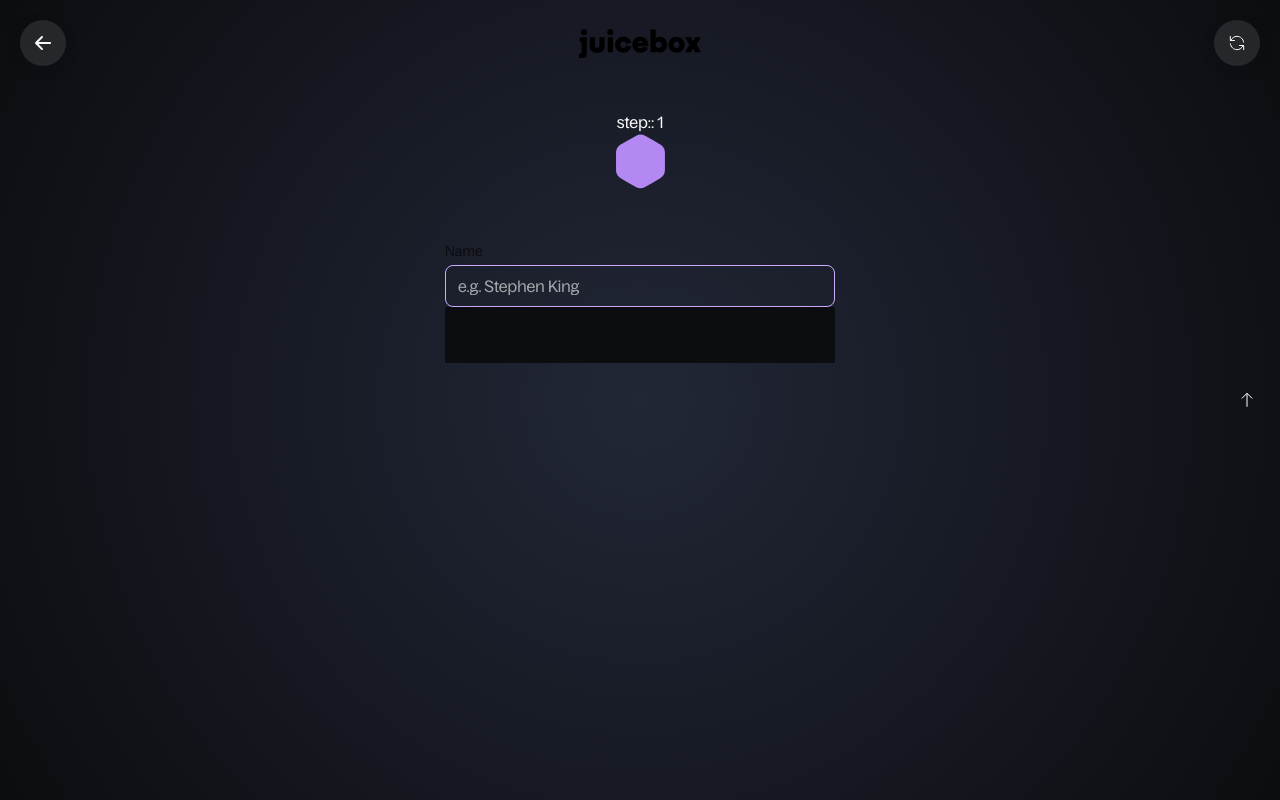
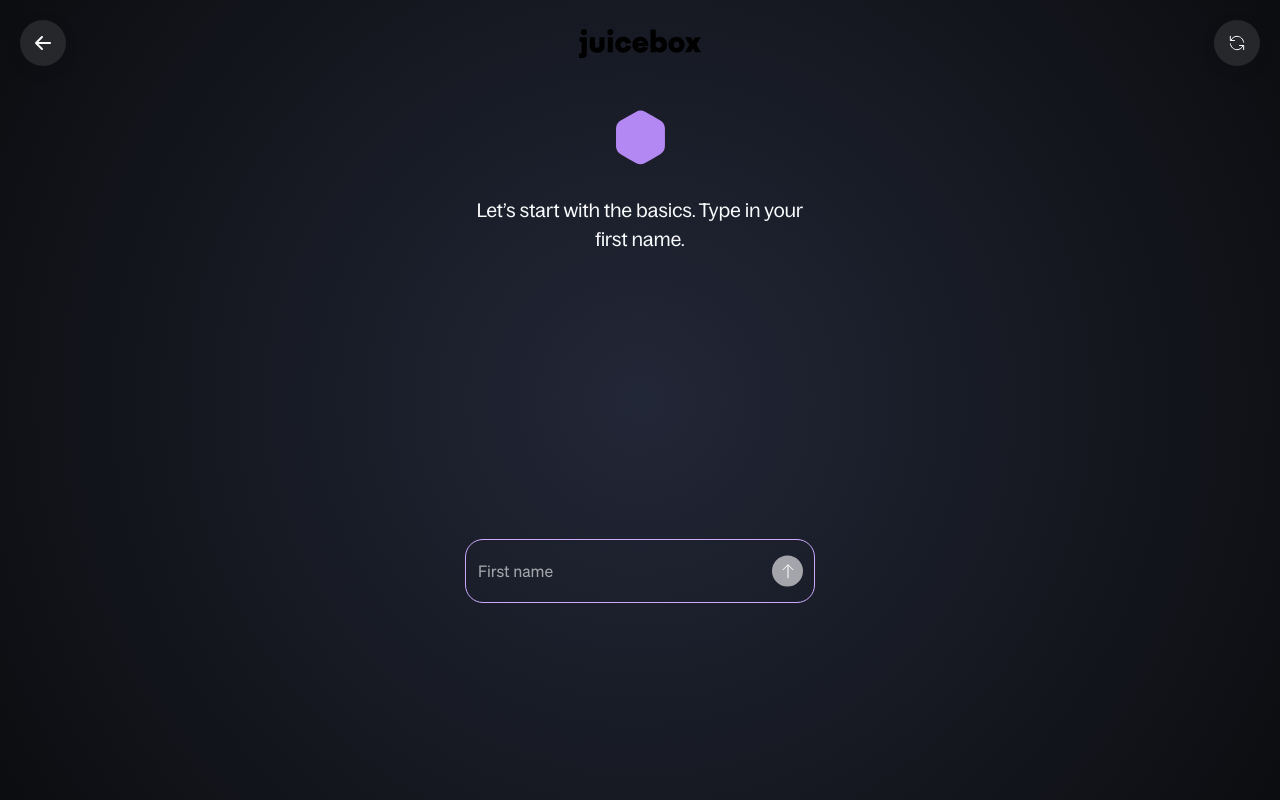
Before and after one commit to devsigner-sunny/juicebox, a Next.js app: page /multistepform in a window 1280 px wide. Built offline with nearby package versions, Linux system fonts and the light colour scheme.

Commit message:
update multistepform styling

```diff
--- a/app/multistepform/page.tsx
+++ b/app/multistepform/page.tsx
@@ -8,9 +8,7 @@ export default function MultistepForm() {
   return (
     <FormStepProvider>
       <FormProvider>
-        <section>
-          <FormStep />
-        </section>
+        <FormStep />
       </FormProvider>
     </FormStepProvider>
   );
--- a/app/template.tsx
+++ b/app/template.tsx
@@ -23,7 +23,7 @@ export default function Template({ children }: { children: React.ReactNode }) {
     <div
       className={`${
         isPageHeight ? "__main-min-screen-height" : "border-red-500"
-      }  max-w-[390px] mx-auto template`}
+      }  max-w-[390px] px-5 mx-auto template`}
     >
       <div className="absolute top-0 left-0 -z-[1] w-full h-full pointer-events-none bg-brand-gradient"></div>
       <SmoothScrolling>{children}</SmoothScrolling>
--- a/components/Button/Button.tsx
+++ b/components/Button/Button.tsx
@@ -1,6 +1,5 @@
 import React, { FC, ReactNode } from "react";
 import { twMerge } from "tailwind-merge";
-import Link from "next/link";
 import { sohne } from "@/fonts";
 import "./button.css";
 
--- a/components/Button/button.css
+++ b/components/Button/button.css
@@ -1,5 +1,5 @@
 .__btn {
-  @apply overflow-hidden cursor-pointer text-center self-stretch max-w-full bg-slate-100 rounded-2xl min-h-[60px] shadow-[0px_0px_0px_rgba(255,255,255,0.34)];
+  @apply overflow-hidden cursor-pointer text-center self-stretch max-w-full rounded-[18px] min-h-[60px] shadow-[0px_0px_0px_rgba(255,255,255,0.34)];
 }
 .__btn > * {
   @apply min-h-[60px];
--- a/components/form/FormFooter/index.tsx
+++ b/components/form/FormFooter/index.tsx
@@ -7,44 +7,32 @@ interface FormFooterProps {
   handleGoForwardStep: () => void;
 }
 
-export function FormFooter({
-  handleGoBack,
-  handleGoForwardStep,
-}: FormFooterProps) {
+export function FormFooter({ handleGoForwardStep }: FormFooterProps) {
   const { currentStep, totalSteps } = useFormStep();
   const isLastStep = currentStep === totalSteps;
 
   return (
-    <footer className="sunny p-4 bg-brand-black flex justify-between items-center">
-      <button
-        autoFocus
-        role="button"
-        onClick={handleGoBack}
-        className={`border-none text-sm text-grey font-medium ${
-          currentStep === 1 ? "invisible" : "visible"
-        } sm:text-base`}
-      >
-        Go backs
-      </button>
-
-      <button
-        onClick={handleGoForwardStep}
-        className="p-3 absolute top-1/2 translate-y-[-50%] right-3"
-      >
+    <>
       {isLastStep ? (
         <Button
           label="Continue"
           type="invert"
           onClick={handleGoForwardStep}
-            className="p-3 absolute top-1/2 translate-y-[-50%] right-3"
+          className="mt-auto"
         />
       ) : (
+        <button
+          role="button"
+          onClick={handleGoForwardStep}
+          className="
+					absolute top-1/2 right-3 translate-y-[-50%] w-[31px] h-[31px] rounded-full bg-white/60 grid place-items-center hover:bg-white/40 focus:outline-brand-primary focus:bg-white/40"
+        >
           <ArrowTop
             size={18}
             className="transition fill-neutral-50/60 hover:fill-white"
           />
+        </button>
       )}
-      </button>
-    </footer>
+    </>
   );
 }
--- a/components/form/FormStep/Summary/index.tsx
+++ b/components/form/FormStep/Summary/index.tsx
@@ -3,6 +3,7 @@ import { useEffect, useState } from "react";
 import { useForm } from "@/hooks/use-form";
 import { useFormStep } from "@/hooks/use-form-step";
 import { FormFooter } from "@/components/Form/FormFooter";
+import { FormHeader } from "@/components/Form/FormHeader";
 
 export function Summary() {
   const [submitted, setSubmitted] = useState(false);
@@ -27,9 +28,11 @@ export function Summary() {
 
   return (
     <>
-      <h2>Summary</h2>
-      <h3>name: {nameField.value} </h3>
-      <h3>email: {emailField.value} </h3>
+      <FormHeader>
+        Thanks, {nameField.value}! Now, it’s time to get a reality check. <br />
+        <br />
+        This will take 2-3 minutes.
+      </FormHeader>
       <FormFooter
         handleGoForwardStep={handleGoForwardStep}
         handleGoBack={handlePreviousStep}
--- a/components/form/FormStep/UserEmail/index.tsx
+++ b/components/form/FormStep/UserEmail/index.tsx
@@ -5,6 +5,7 @@ import { ACTIONS } from "@/contexts/form";
 
 import { TextInput } from "@/components/Form/TextInput";
 import { FormFooter } from "@/components/Form/FormFooter";
+import { FormHeader } from "@/components/Form/FormHeader";
 
 export function UserEmail() {
   const { emailField, dispatchEmailField } = useForm();
@@ -43,10 +44,13 @@ export function UserEmail() {
 
   return (
     <>
-      <div className="mt-5 flex flex-col gap-4">
+      <FormHeader>
+        How should we contact you? Type in your email address.
+      </FormHeader>
+      <div className="field relative mt-auto">
         <TextInput
-          label="Email Address"
-          placeholder="e.g. stephenking@lorem.com"
+          label="Email address"
+          placeholder="Email address"
           value={emailField.value}
           onChange={(value: string) =>
             dispatchEmailField({ type: ACTIONS.SET_VALUE, value })
@@ -55,11 +59,11 @@ export function UserEmail() {
           clearError={() => dispatchEmailField({ type: ACTIONS.CLEAR_ERROR })}
           hasError={emailField.hasError}
         />
+        <FormFooter
+          handleGoForwardStep={handleGoForwardStep}
+          handleGoBack={handlePreviousStep}
+        />
       </div>
-      <FormFooter
-        handleGoForwardStep={handleGoForwardStep}
-        handleGoBack={handlePreviousStep}
-      />
     </>
   );
 }
--- a/components/form/FormStep/UserName/index.tsx
+++ b/components/form/FormStep/UserName/index.tsx
@@ -1,12 +1,11 @@
 "use client";
 
-import { Fragment } from "react";
 import { useFormStep } from "@/hooks/use-form-step";
 import { useForm } from "@/hooks/use-form";
 import { ACTIONS } from "@/contexts/form";
-
 import { TextInput } from "@/components/Form/TextInput";
 import { FormFooter } from "@/components/Form/FormFooter";
+import { FormHeader } from "@/components/Form/FormHeader";
 
 export function UserName() {
   const { nameField, dispatchNameField } = useForm();
@@ -34,11 +33,14 @@ export function UserName() {
   }
 
   return (
-    <Fragment>
-      <div className="mt-5 flex flex-col gap-4">
+    <>
+      <FormHeader>
+        Let’s start with the basics. Type in your first name.
+      </FormHeader>
+      <div className="field relative mt-auto">
         <TextInput
-          label="Name"
-          placeholder="e.g. Stephen King"
+          label="First name"
+          placeholder="First name"
           value={nameField.value}
           onChange={(value: string) =>
             dispatchNameField({ type: ACTIONS.SET_VALUE, value })
@@ -47,11 +49,11 @@ export function UserName() {
           clearError={() => dispatchNameField({ type: ACTIONS.CLEAR_ERROR })}
           hasError={nameField.hasError}
         />
+        <FormFooter
+          handleGoForwardStep={handleGoForwardStep}
+          handleGoBack={handlePreviousStep}
+        />
       </div>
-      <FormFooter
-        handleGoForwardStep={handleGoForwardStep}
-        handleGoBack={handlePreviousStep}
-      />
-    </Fragment>
+    </>
   );
 }
--- a/components/form/FormStep/index.tsx
+++ b/components/form/FormStep/index.tsx
@@ -24,9 +24,8 @@ export function FormStep() {
   const { currentStep } = useFormStep();
 
   return (
-    <div className="flex flex-col w-full">
+    <div className="flex flex-col w-full min-h-[517px]">
       <div className="grid pt-6 pb-8 place-items-center">
-        <span>step:: {currentStep}</span>
         <Lottie
           animationData={lottieJson}
           play={currentStep == 3 ? true : false}
--- a/components/form/TextInput.tsx
+++ b/components/form/TextInput.tsx
@@ -1,3 +1,5 @@
+import { sohne } from "@/fonts";
+import { useFormStep } from "@/hooks/use-form-step";
 interface TextInputProps {
   label: string;
   placeholder: string;
@@ -23,20 +25,26 @@ export function TextInput({
   }
 
   return (
-    <div className="flex flex-col gap-1">
-      <div className="flex items-center justify-between">
-        <label className="text-brand-black text-xs sm:text-sm	">{label}</label>
-        {hasError && (
-          <span className="text-red text-xs sm:text-sm">{errorMessage}</span>
-        )}
+    <div className="flex flex-col">
+      <div className="flex flex-col items-start">
+        <label className="text-brand-black text-xs h-0 invisible">
+          {label}
+        </label>
+        <span
+          className={`text-red-500 text-sm absolute translate-y-[-100%] transition ${
+            hasError ? "opacity-100" : "opacity-0 top-3"
+          }`}
+        >
+          {errorMessage}
+        </span>
       </div>
       <input
         className={`
-          bg-transparent px-3 py-2 rounded-lg border-[1px] text-brand-black
+          cursor-pointer bg-transparent min-h-[60px] px-3 py-[19px] rounded-[18px] border-[1px] text-white text-base pr-[43px]
           placeholder:text-white/60 traking-[.2em]
           focus:outline-none focus:border-brand-primary ${
-            hasError ? "border-red" : "border-white/60"
-          }
+            hasError ? "border-red-500" : "border-white/60"
+          } ${sohne.className}
         `}
         type="text"
         placeholder={placeholder}
```
Lines whose indentation alone changed are shown as unchanged.
